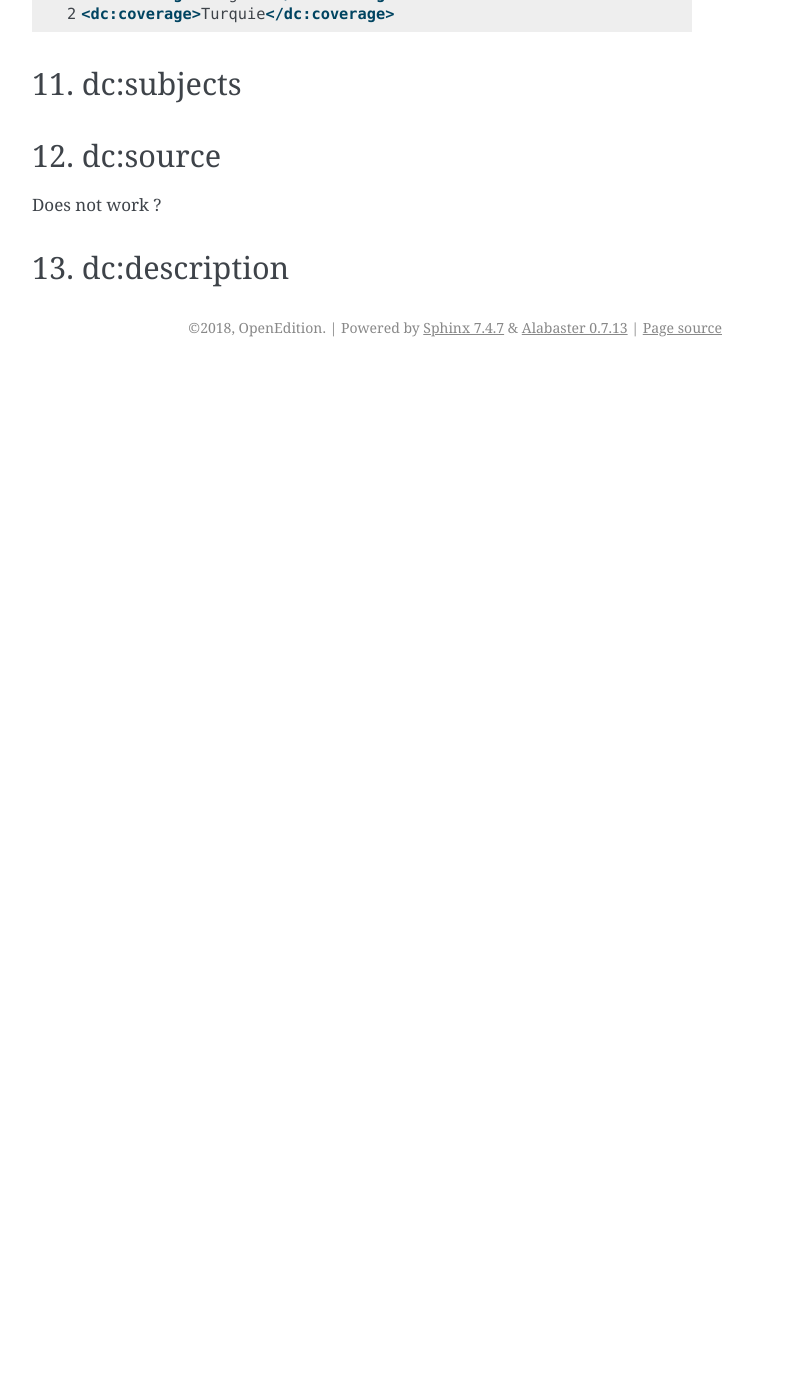
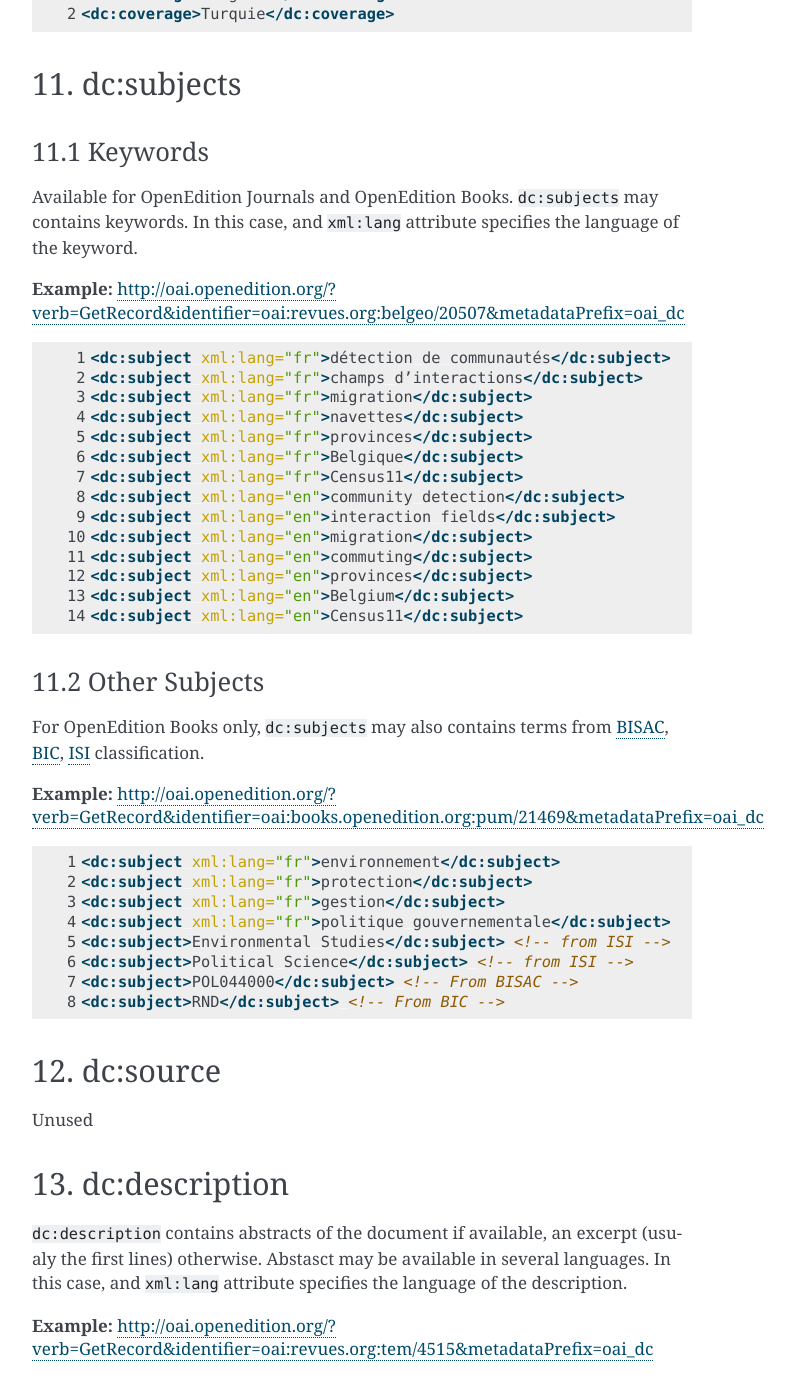
Before and after one commit to PatGendre/oai-openedition, a Sphinx documentation site: the page built from docs/source/oai_dc.rst, in a window 1280 px wide and 1400 px high, scrolled down 5033 px. Shown: the whole window, without its empty margins (388-1183 px from the left). Built offline with Sphinx 7.4.7, drawn with Linux system fonts in a browser that asks for light colours; before the commit the page ends 5400 px from its top, so only the background shows below that; some of the changed text lies outside the part shown.

Commit message:
oai_dc: subjects, source, description

```diff
--- a/docs/source/availableFormats.rst
+++ b/docs/source/availableFormats.rst
@@ -16,7 +16,7 @@ The METS format is available only for journal issues and books. It is not availa
 TEI full text and Raw full text for partners
 ------------------------------------------------------
 
-.. note :: Access to Full text in TEI or Raw text format is only available for authorized IP address (OpenEdition partners)
+.. note :: Access to Full text in TEI and Raw text format is only available for authorized IP address (OpenEdition partners)
 
 Furthermore, OpenEdition provide partners an access to full text in TEI (`Text Encoding Initiative <http://www.tei-c.org/>`_) format and Raw text format for documents published on OpenEdition Journals and OpenEdition Books.
 
--- a/docs/source/oai_dc.rst
+++ b/docs/source/oai_dc.rst
@@ -233,10 +233,60 @@ http://oai.openedition.org/?verb=GetRecord&identifier=oai:revues.org:balkanologi
 11. dc:subjects
 -----------------
 
+11.1 Keywords
+^^^^^^^^^^^^^^^^^^
+
+Available for OpenEdition Journals and OpenEdition Books.
+``dc:subjects`` may contains keywords. In this case, and ``xml:lang`` attribute specifies the language of the keyword.
+
+**Example:** http://oai.openedition.org/?verb=GetRecord&identifier=oai:revues.org:belgeo/20507&metadataPrefix=oai_dc
+
+.. code-block:: xml
+    :linenos:
+
+    <dc:subject xml:lang="fr">détection de communautés</dc:subject>
+    <dc:subject xml:lang="fr">champs d’interactions</dc:subject>
+    <dc:subject xml:lang="fr">migration</dc:subject>
+    <dc:subject xml:lang="fr">navettes</dc:subject>
+    <dc:subject xml:lang="fr">provinces</dc:subject>
+    <dc:subject xml:lang="fr">Belgique</dc:subject>
+    <dc:subject xml:lang="fr">Census11</dc:subject>
+    <dc:subject xml:lang="en">community detection</dc:subject>
+    <dc:subject xml:lang="en">interaction fields</dc:subject>
+    <dc:subject xml:lang="en">migration</dc:subject>
+    <dc:subject xml:lang="en">commuting</dc:subject>
+    <dc:subject xml:lang="en">provinces</dc:subject>
+    <dc:subject xml:lang="en">Belgium</dc:subject>
+    <dc:subject xml:lang="en">Census11</dc:subject>
+
+
+11.2 Other Subjects
+^^^^^^^^^^^^^^^^^^^^^^
+For OpenEdition Books only, ``dc:subjects`` may also contains terms from `BISAC <https://bisg.org/page/BISACSubjectCodes>`_, `BIC <https://ns.editeur.org/bic_categories>`_, `ISI <https://en.wikipedia.org/wiki/Institute_for_Scientific_Information>`_ classification.
+
+**Example:** http://oai.openedition.org/?verb=GetRecord&identifier=oai:books.openedition.org:pum/21469&metadataPrefix=oai_dc
+
+.. code-block:: xml
+    :linenos:
+
+    <dc:subject xml:lang="fr">environnement</dc:subject>
+    <dc:subject xml:lang="fr">protection</dc:subject>
+    <dc:subject xml:lang="fr">gestion</dc:subject>
+    <dc:subject xml:lang="fr">politique gouvernementale</dc:subject>
+    <dc:subject>Environmental Studies</dc:subject> <!-- from ISI -->
+    <dc:subject>Political Science</dc:subject> <!-- from ISI -->
+    <dc:subject>POL044000</dc:subject> <!-- From BISAC -->
+    <dc:subject>RND</dc:subject> <!-- From BIC -->
+
+
 
 12. dc:source
 -----------------
-Does not work ?
+Unused
 
 13. dc:description
 --------------------------------
+
+``dc:description`` contains abstracts of the document if available, an excerpt (usualy the first lines) otherwise. Abstasct may be available in several languages. In this case, and ``xml:lang`` attribute specifies the language of the description.
+
+**Example:** http://oai.openedition.org/?verb=GetRecord&identifier=oai:revues.org:tem/4515&metadataPrefix=oai_dc
```
